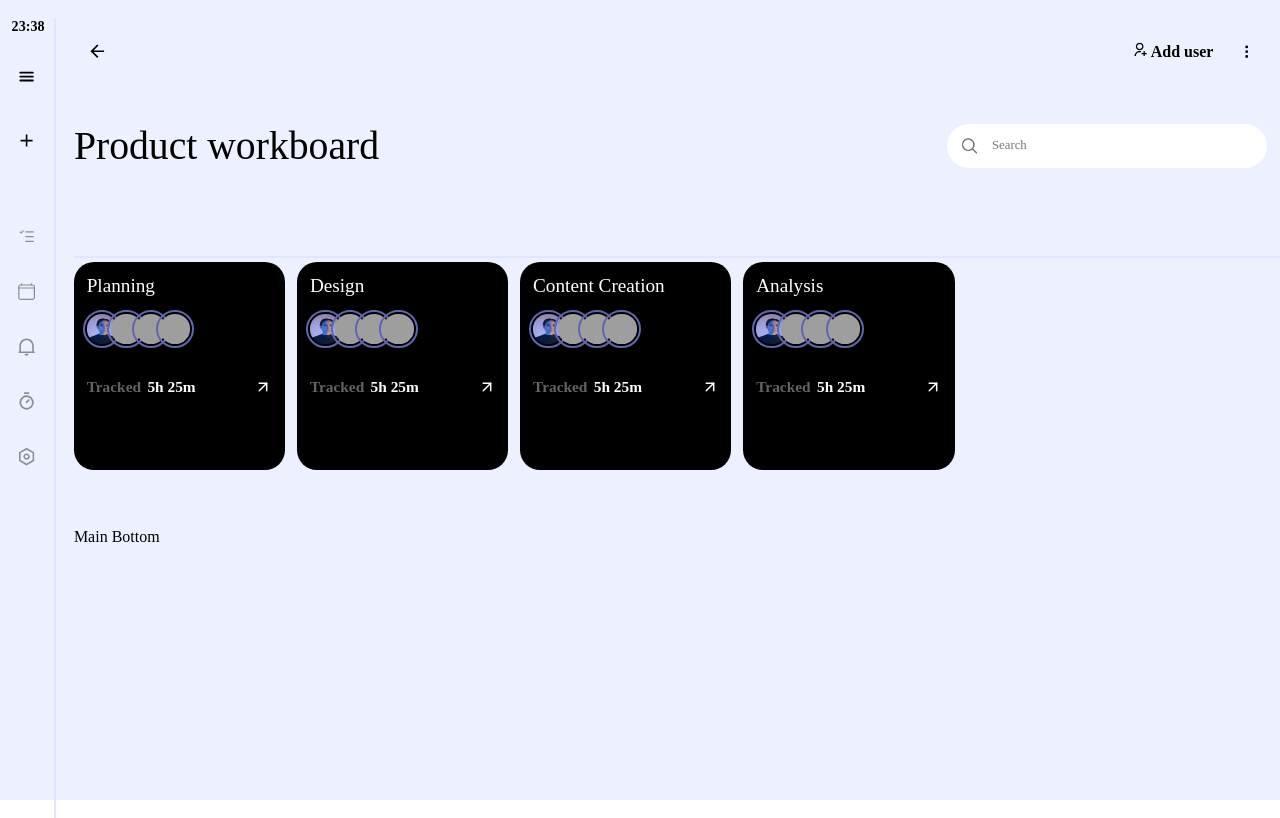
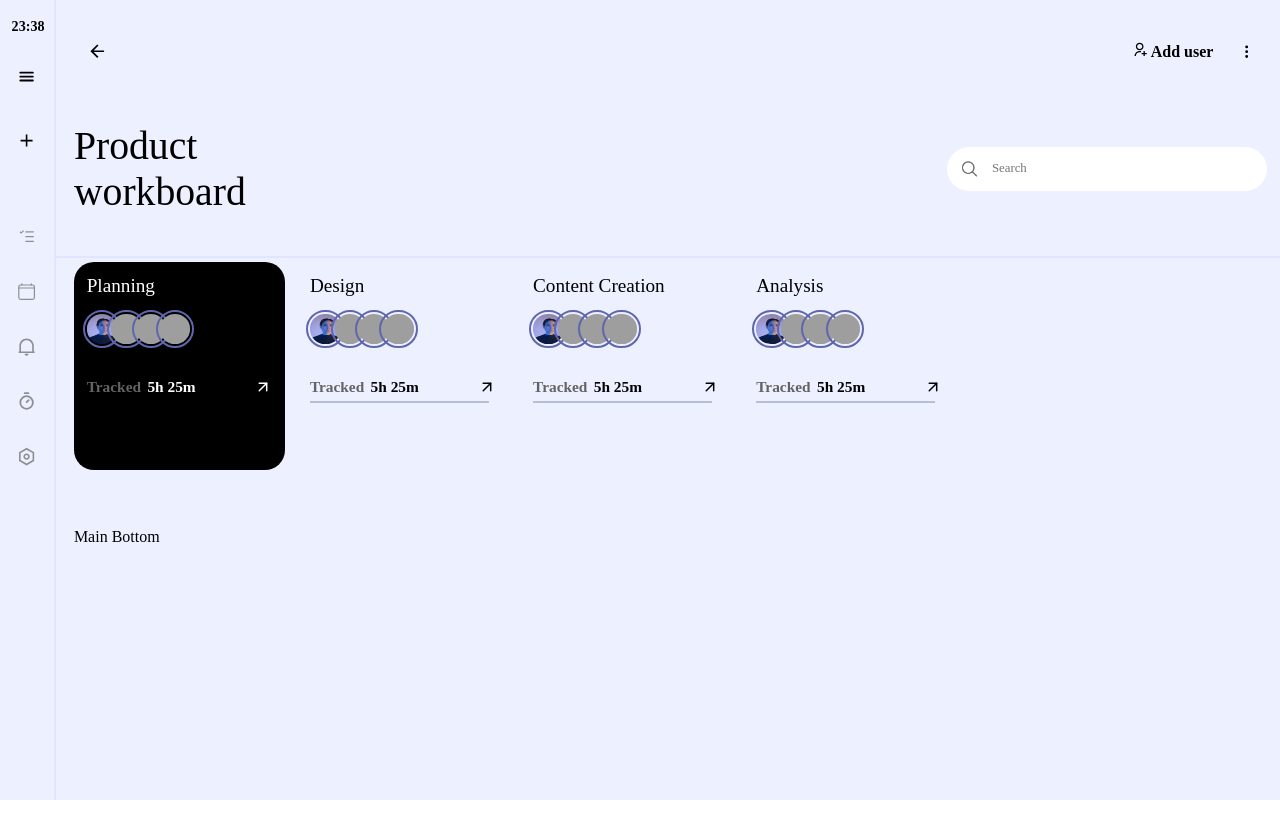
Before and after one commit to ds-spec/task-manager, a React (Vite) app: page /dashboard in a window 1280 px wide. Shown: the top 818 px of the page. Built offline with nearby package versions, Linux system fonts and the light colour scheme; no server answers; the database is empty; sample sign-in values are in the browser's storage; grey boxes are pictures that could not be loaded; a web font is replaced by a local one.

Commit message:
Added the scroll functionality in cards

```diff
--- a/src/components/Dashboard/Dashboard.css
+++ b/src/components/Dashboard/Dashboard.css
@@ -20,6 +20,7 @@
   gap: 3.5vw;
   color: #000;
 }
+
 #nav-top svg {
   font-size: 1.5vw;
   cursor: pointer;
@@ -45,6 +46,7 @@
 #line {
   position: absolute;
   left: 4.2%;
+  top: 0;
   height: 100%;
   width: 2px;
   background-color: #e2e5ff;
--- a/src/components/Main/Main.css
+++ b/src/components/Main/Main.css
@@ -8,6 +8,7 @@
 #main-line {
   position: absolute;
   top: 32%;
+  left: 4.2%;
   width: 100%;
   height: 1.5px;
   background-color: #e2e5ff;
@@ -37,7 +38,8 @@
 
 #workboard-bar {
   display: flex;
-  justify-content: space-between;
+  /* justify-content: space-between; */
+  gap: 45vw;
   align-items: center;
   margin-top: 2.8vw;
 }
--- a/src/components/Task-Card/TaskCard.css
+++ b/src/components/Task-Card/TaskCard.css
@@ -1,11 +1,14 @@
 #task-list {
   display: flex;
   gap: 12px;
-  width: 100%;
+  width: calc(100vw - 94px);
   margin-top: -35px;
-  overflow-x: hidden;
+  overflow-x: auto;
+  white-space: nowrap;
 }
-#task-card {
+
+.task-card {
+  flex: 0 0 auto;
   width: 16.5vw;
   height: 26vh;
   cursor: pointer;
@@ -13,26 +16,24 @@
   border-radius: 20px;
   padding: 1vw 1vw;
   position: relative;
+  background-color: transparent;
 }
 
-#task-card h3 {
-  color: #fff;
-  font-weight: 400;
+.task-card h3 {
+  color: #000;
+  font-weight: 500;
   font-size: 1.5vw;
 }
 
-#task-card p {
-  font-size: 1.2vw;
-  color: #101010bf;
-  margin-top: 1.2vw;
-  font-weight: 500;
+.task-card.active {
+  background-color: #000;
+  color: #fff;
+  transition: 0.5s all ease;
 }
-/* #task-card img {
-  position: absolute;
-  top: 2vw;
-  right: 2vw;
-  cursor: pointer;
-} */
+
+.task-card.active h3 {
+  color: #fff;
+}
 
 #shared-users {
   display: flex;
@@ -50,23 +51,42 @@
   border-radius: 50%;
 }
 
-#track-time {
+.track-time {
   margin-top: 2.3vw;
   display: flex;
   justify-content: space-between;
   align-items: center;
 }
 
-#track-time h4 {
+.track-time h4 {
   color: #636363;
   font-size: 1.2vw;
 }
-#track-time h4 span {
-  color: #fff;
+.track-time h4 span {
+  color: #000;
   margin-left: 0.2vw;
 }
 
-#track-time svg {
-  color: #fff;
+.track-time svg {
+  color: #000;
   font-size: 1.4vw;
 }
+
+.track-time.active svg {
+  color: #fff;
+}
+
+.track-time.active h4 span {
+  color: #fff;
+}
+
+.task-line {
+  width: 14vw;
+  margin-top: 0.4vw;
+  height: 2px;
+  background-color: #b7bfd6;
+}
+
+.task-line.active {
+  display: none;
+}
--- a/src/components/Task-Card/TaskCard.jsx
+++ b/src/components/Task-Card/TaskCard.jsx
@@ -16,7 +16,9 @@ import { db } from "../../firebase";
 const TaskCard = () => {
   const [taskCards, setTaskCards] = useState([]);
   const { currentUser } = useAuth();
-  const [activeCard, setActiveCard] = useState(false);
+  const [activeCard, setActiveCard] = useState(0);
+
+  console.log(activeCard);
 
   // useEffect(() => {
   //   if (!currentUser.uid) return;
@@ -51,16 +53,48 @@ const TaskCard = () => {
     {
       taskName: "Analysis",
     },
+    // {
+    //   taskName: "Analysis",
+    // },
+    // {
+    //   taskName: "Analysis",
+    // },
+    // {
+    //   taskName: "Analysis",
+    // },
+    // {
+    //   taskName: "Analysis",
+    // },
+    // {
+    //   taskName: "Analysis",
+    // },
+    // {
+    //   taskName: "Analysis",
+    // },
+    // {
+    //   taskName: "Analysis",
+    // },
+    // {
+    //   taskName: "Analysis",
+    // },
+    // {
+    //   taskName: "Analysis",
+    // },
+    // {
+    //   taskName: "Analysis",
+    // },
+    // {
+    //   taskName: "Analysis",
+    // },
   ];
 
   return (
     <div id="task-list">
       {tasks?.map((task, index) => (
         <div
-          id="task-card"
-          onClick={() => setActiveCard(true)}
+          className={`task-card ${activeCard === index ? "active" : ""}`}
+          onClick={() => setActiveCard(index)}
           key={index}
-          style={{ backgroundColor: "#000" }}
         >
           <h3 id="taskName">{task?.taskName}</h3>
           <div id="shared-users">
@@ -69,12 +103,15 @@ const TaskCard = () => {
             <img src={assets.user3} alt="" />
             <img src={assets.user4} alt="" />
           </div>
-          <div id="track-time">
+          <div className={`track-time ${activeCard === index ? "active" : ""}`}>
             <h4>
               Tracked <span>5h 25m</span>
             </h4>
             <FiArrowUpRight />
           </div>
+          <div
+            className={`task-line ${activeCard === index ? "active" : ""}`}
+          ></div>
         </div>
       ))}
     </div>
--- a/src/index.css
+++ b/src/index.css
@@ -20,4 +20,9 @@ html,
 body {
   width: 100%;
   height: 100%;
+  /* overflow: hidden; */
 }
+
+body {
+  overflow: hidden;
+}
```
